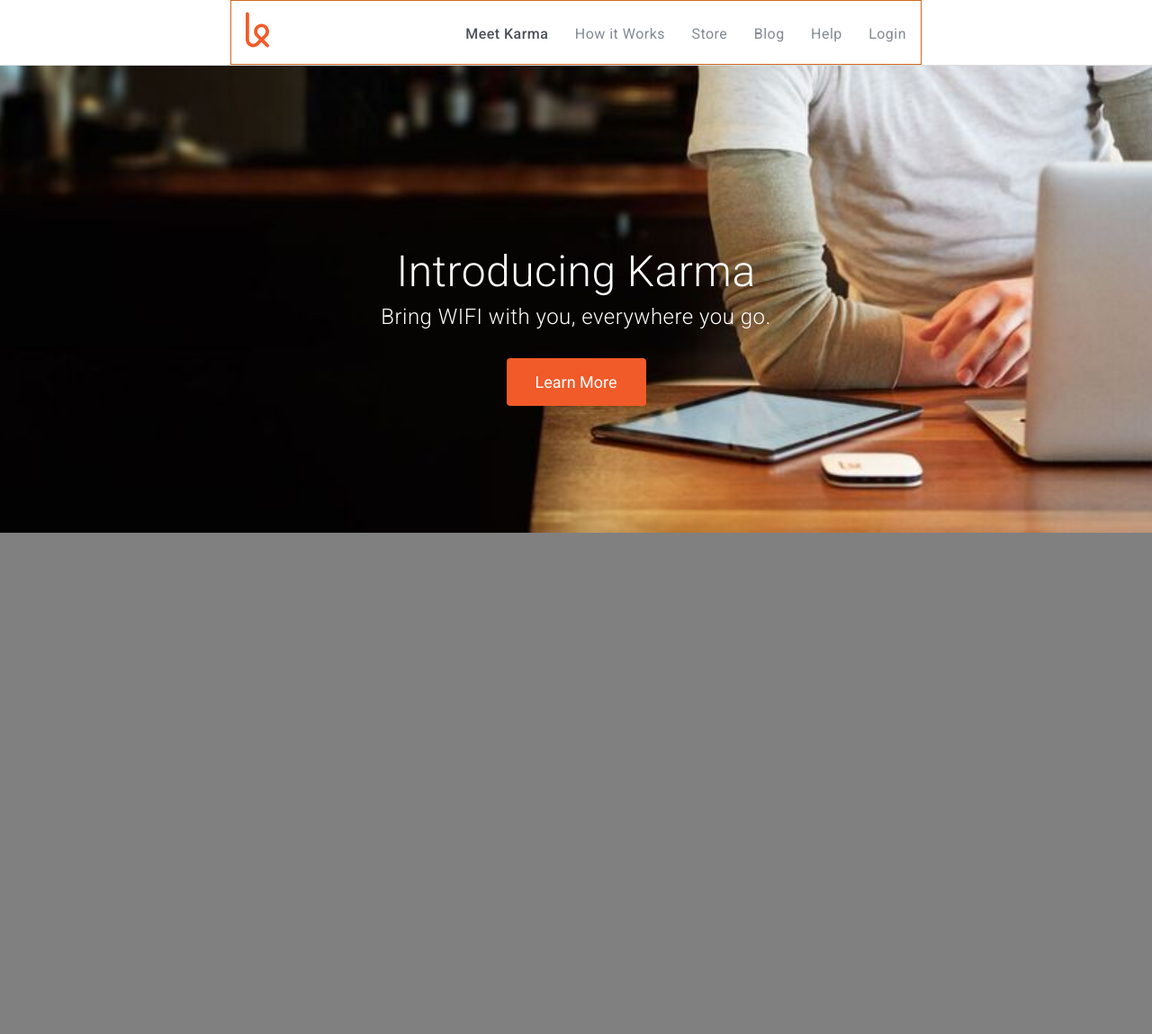
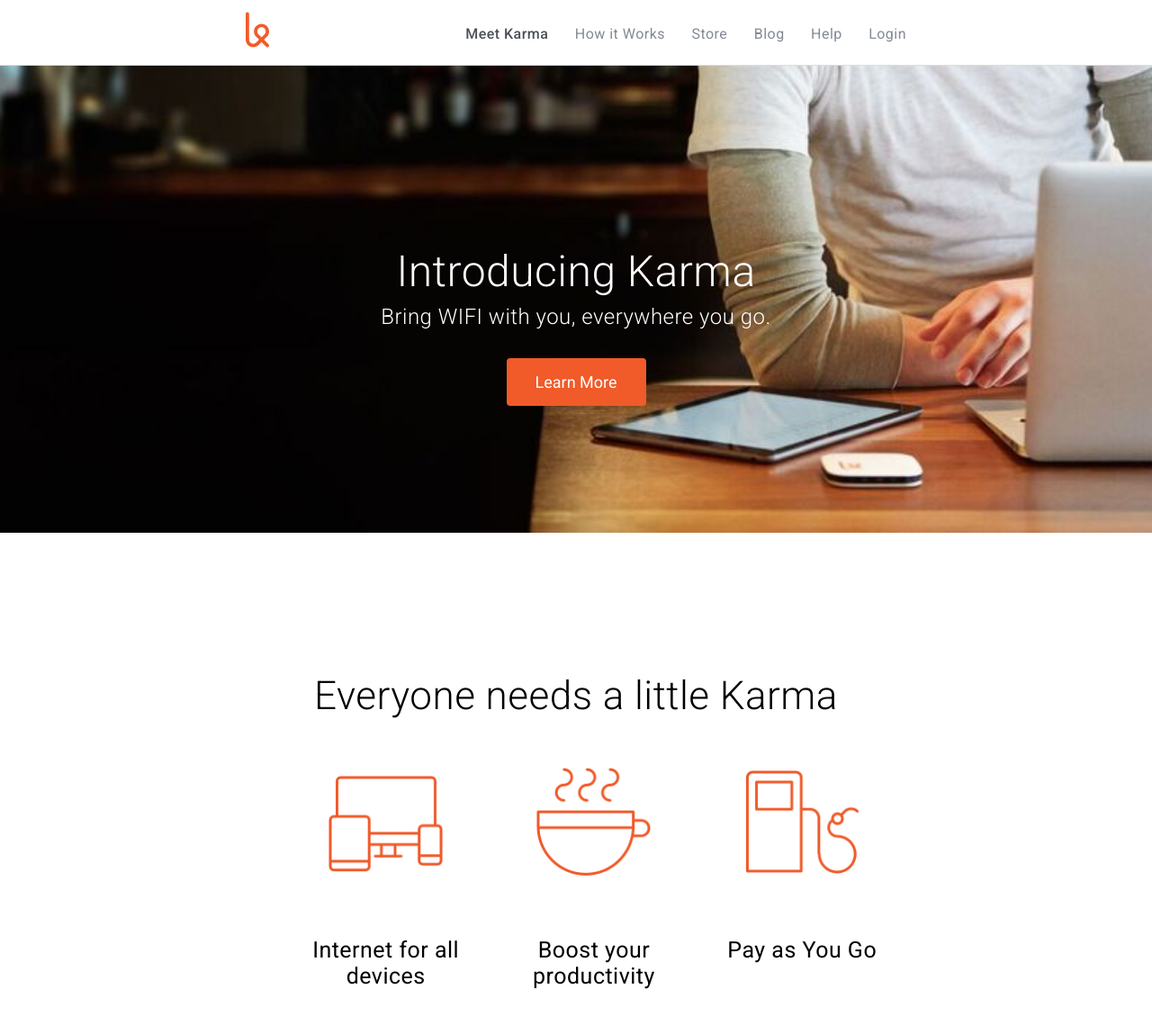
Before and after one commit to yolixtly/landing-page-karma, a plain HTML site: page index.html in a window 1280 px wide. Shown: the whole page at 90% size. Before the commit the page ends 800 px from the top, so only its background shows below. Drawn offline with Linux system fonts and the light colour scheme.

Commit message:
cases commit

```diff
--- a/css/style.css
+++ b/css/style.css
@@ -17,12 +17,12 @@
 	font-size: 100%;
 	color: #838994;
 	letter-spacing: 0.03em;
-/*Debuging criteria*/
-	background-color: gray ;
+
 }
-/*debuging criteria*/
+/*IF I REMOVE DIV THE NAVEGATION BAR GOES TO THE MIDDLE OF THE PAGE*/
 div {
-	border: .1rem solid chocolate;
+	border: .1rem solid #fff;
+	display: block;
 }
 /*Navegation section*/
 
@@ -31,10 +31,11 @@
 	width: 100%;
 	border-bottom: .09em solid #ddd ;
 	background-color: #fff;
+	z-index: 9999;
 	/*animation width -->I have not figure it out yet!??*/
 }
-/*REVIEW FOR FURTHER SECTION, .CONTENT MAY APPLY FOR THE ENTIRE PAGE*/
-.top-navegation .content {
+/*.CONTENT APPLIES FOR all the sections PAGE*/
+.content {
 	width: 60% ;
 	height: 4.5rem ;
 	margin: 0 auto;
@@ -74,12 +75,7 @@
 	background-size: cover ;
 	height: 37rem;
 }
-.introduction .content {
-	width: 60% ;
-	height: 4.5rem ;
-	margin: 0 auto;
-	padding: 0 1rem;
-}
+
 .introduction h1 {
 	margin-top: 17rem ;
 	font-size: 3rem ;
@@ -110,3 +106,32 @@
 .introduction button:hover {
 	background-color: #f15a84;
 }
+
+/*CASES SECTION*/
+
+.cases .devices > li {
+	width: 33.33%;
+	display: inline-block;
+	float: left;
+}
+.cases .content {
+	margin-top: 8rem;
+	text-align: center ;
+	color: black;
+}
+.cases .content h2 {
+	font-size: 2.75rem ;
+	margin: 1.6rem 0 3.2rem;
+	font-weight: 300 ;
+}
+.cases .devices h3 {
+    font-weight: 400;
+    font-size: 1.563rem;
+    margin: 2.5rem 0px 1.875rem;
+    border: .2rem solid white;
+ }
+.cases .caption {
+	margin: 1rem 1rem;
+}
+
+/*footer section*/
--- a/index.html
+++ b/index.html
@@ -28,5 +28,30 @@
 			<button>Learn More</button>
 		</div>
 	</section>
+	<section class="cases">
+		<div class="content">
+			<h2>Everyone needs a little Karma</h2>
+			<ul class="devices">
+				<li>
+				<img src="images/device.jpg" width="127" height="127" alt="Internet for all devices">
+					<div class="caption">
+					<h3>Internet for all devices</h3>
+					</div>
+
+				<li>
+				<img src="images/coffee.jpg" width="127" height="127" alt="Boost your productivity">
+					<div class="caption">
+					<h3>Boost your productivity</h3>
+					</div>
+
+				<li>
+				<img src="images/refill.jpg" width="127" height="127" alt="Pay as you go">
+					<div class="caption">
+					<h3>Pay as You Go</h3>
+					</div>
+
+			</ul>
+		</div>
+	</section>
 </body>
 </html>
```
Also changed, not shown: images/coffee.jpg (added), images/device.jpg (added), images/refill.jpg (added).
